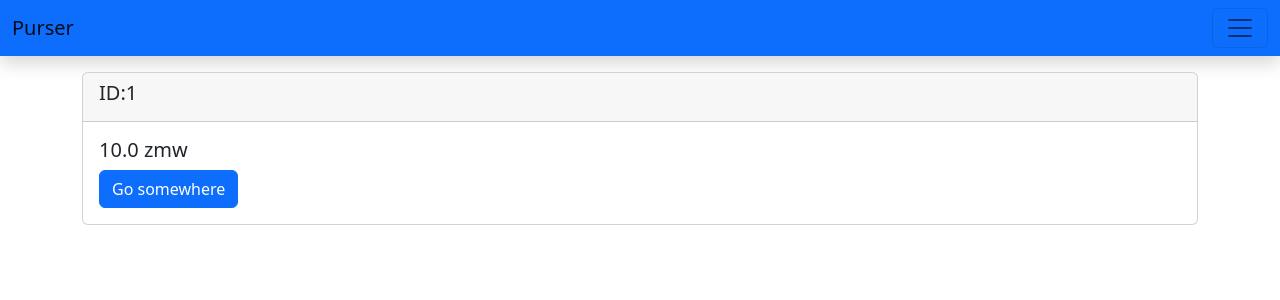
After one commit to EXSAE-Technologies/purser, a Django app: page /id/1/ in a window 1280 px wide. The commit adds this page. Shown: the top 300 px of the page. Run offline with Django 4.2, Linux system fonts and the light colour scheme; tables that the repository leaves empty hold one stand-in row (values such as "Sample post"); parts of the project's set-up code (start-up, migrations or seed data) failed here and were passed over; some libraries are stand-ins or nearby versions.

Commit message:
detail wallet view

```diff
--- a/wallet/models.py
+++ b/wallet/models.py
@@ -3,7 +3,6 @@ import uuid
 from django.contrib.auth.models import User
 
 class Wallet(models.Model):
-    id=models.UUIDField(primary_key=True,default=uuid.uuid4(),editable=False)
     user=models.ForeignKey(User,related_name="wallets",on_delete=models.CASCADE)
     CURRENCY=(
         ("zmw","ZMW"),
--- /dev/null
+++ b/wallet/templates/wallet/wallet_detail.html
@@ -0,0 +1,13 @@
+{% extends 'base.html' %}
+
+{% block main %}
+<div class="container">
+  <div class="card">
+    <div class="card-header"><h5 class="card-title">ID:{{wallet.id}}</h5></div>
+    <div class="card-body">
+      <h5 class="card-title">{{wallet.balance}} {{wallet.currency}}</h5>
+      <a href="#" class="btn btn-primary">Go somewhere</a>
+    </div>
+  </div>
+</div>
+{% endblock main %}
--- a/wallet/templates/wallet/wallet_list.html
+++ b/wallet/templates/wallet/wallet_list.html
@@ -6,10 +6,11 @@
     {% for wallet in wallets %}
     <div class="col">
       <div class="card shadow">
-        <div class="card-header"><h5 class="card-title">{{wallet.id}}</h5></div>
+        <div class="card-header"><h5 class="card-title">ID:{{wallet.id}}</h5></div>
         <div class="card-body">
           <h5 class="card-title">{{wallet.balance}} {{wallet.currency}}</h5>
         </div>
+        <center><a href="{% url 'wallet:detail' pk=wallet.id %}" class="btn btn-outline-secondary w-100">view</a></center>
       </div>
     </div>
     {% empty %}
--- a/wallet/urls.py
+++ b/wallet/urls.py
@@ -8,7 +8,8 @@ from .views import (
 from django.urls import path
 from .views import (
     WalletList,
-    CreateWallet
+    CreateWallet,
+    WalletDetail
 )
 router = DefaultRouter()
 
@@ -21,4 +22,5 @@ app_name="wallet"
 urlpatterns = [
     path('',WalletList.as_view(), name="list"),
     path('add/',CreateWallet.as_view(),name="create"),
+    path('id/<pk>/',WalletDetail.as_view(),name="detail"),
 ]
--- a/wallet/views.py
+++ b/wallet/views.py
@@ -18,10 +18,15 @@ from rest_framework import status
 from rest_framework.schemas import ManualSchema
 import coreapi
 from django.views.generic import (
-    ListView
+    ListView,
+    DetailView
 )
 from django.contrib.auth.mixins import LoginRequiredMixin
 from django.views import View
+
+class WalletDetail(DetailView):
+    model=Wallet
+    context_object_name="wallet"
 
 class CreateWallet(View):
     def get(self,request):
```
Also changed, not shown: wallet/migrations/0011_alter_wallet_id.py (added).
